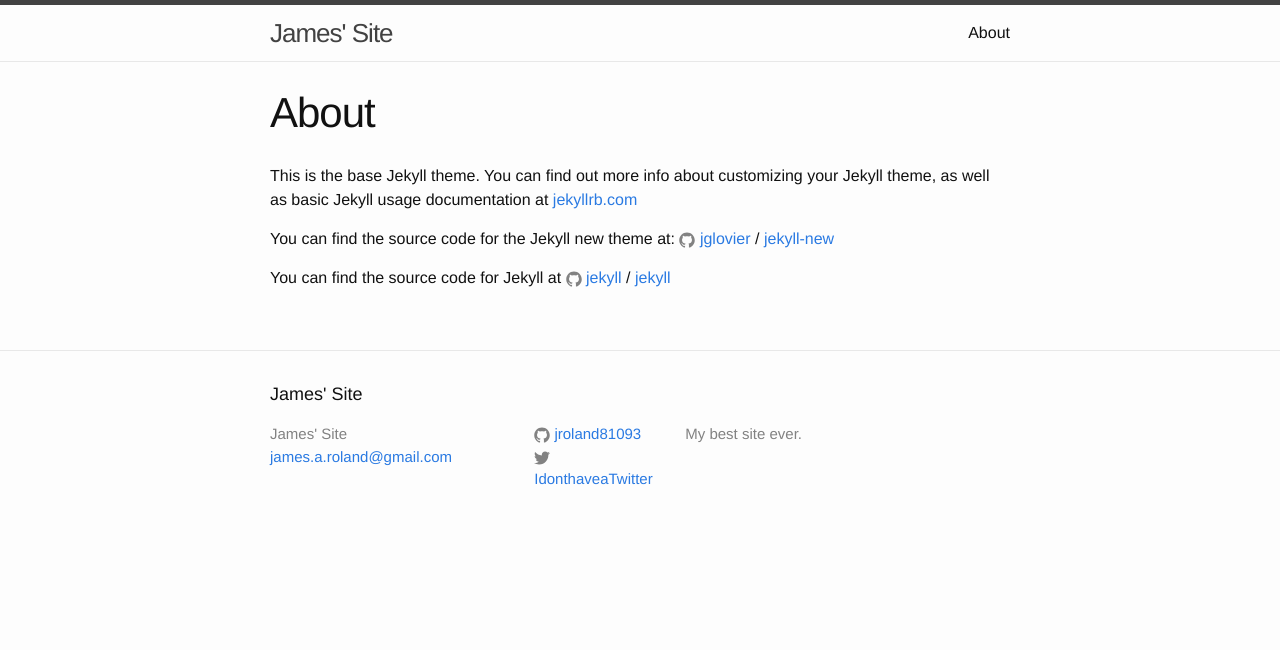
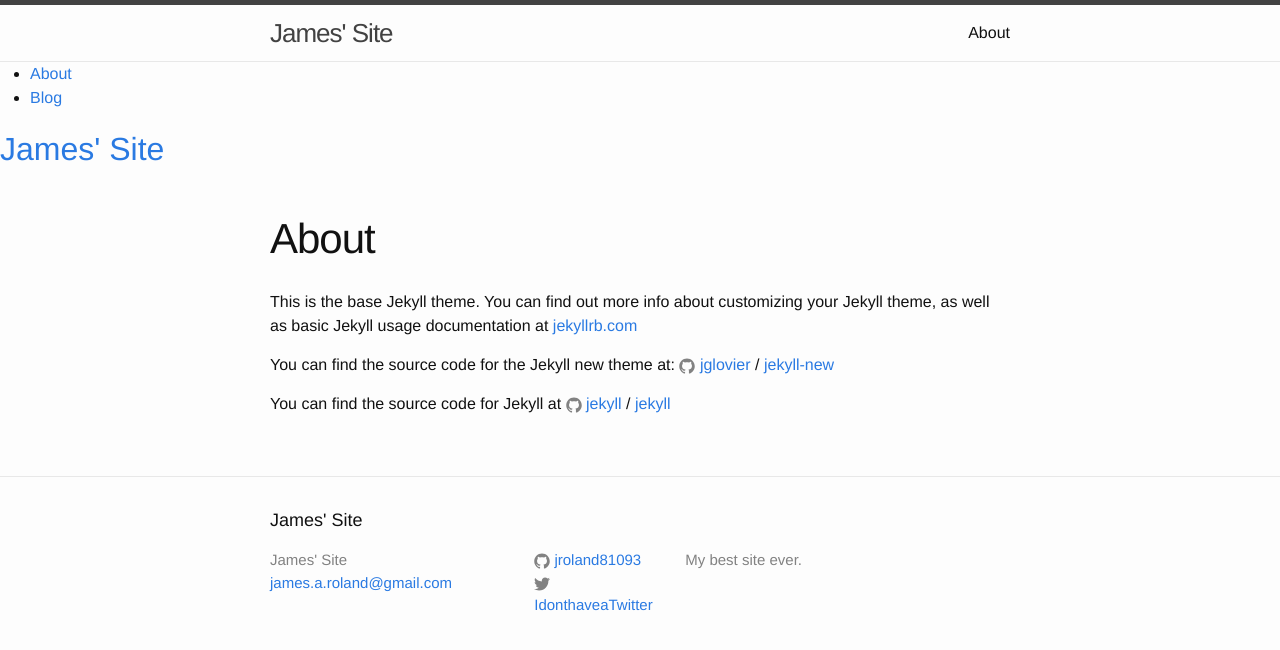
Before and after one commit to james-a-roland/jroland81093.github.io, a Jekyll site: the page built from about.md, in a window 1280 px wide. Shown: the top 650 px of the page. Built offline with Jekyll 4.4.1, drawn with Linux system fonts in a browser that asks for light colours.

Commit message:
Modified header.html

```diff
--- a/_includes/header.html
+++ b/_includes/header.html
@@ -25,3 +25,20 @@
   </div>
 
 </header>
+
+<aside>
+  <div class="container">
+    <nav>
+      <ul>
+        {% for page in site.pages %} {% if page.title %}
+        <li> <a href="{{page.url | prepent: site.baseurl }}">{{ page.title }}</a> </li>
+        {% endif %} {% endfor %}
+        <li> <a href="{{ "/blog" | prepend: site.baseurl }}">Blog</a></li>
+      </ul>
+    </nav>
+  </div>
+</aside>
+
+<header>
+<h1><a href=" {{site.baseurl }} ">{{ site.title }}</a></h1>
+</header>
```
